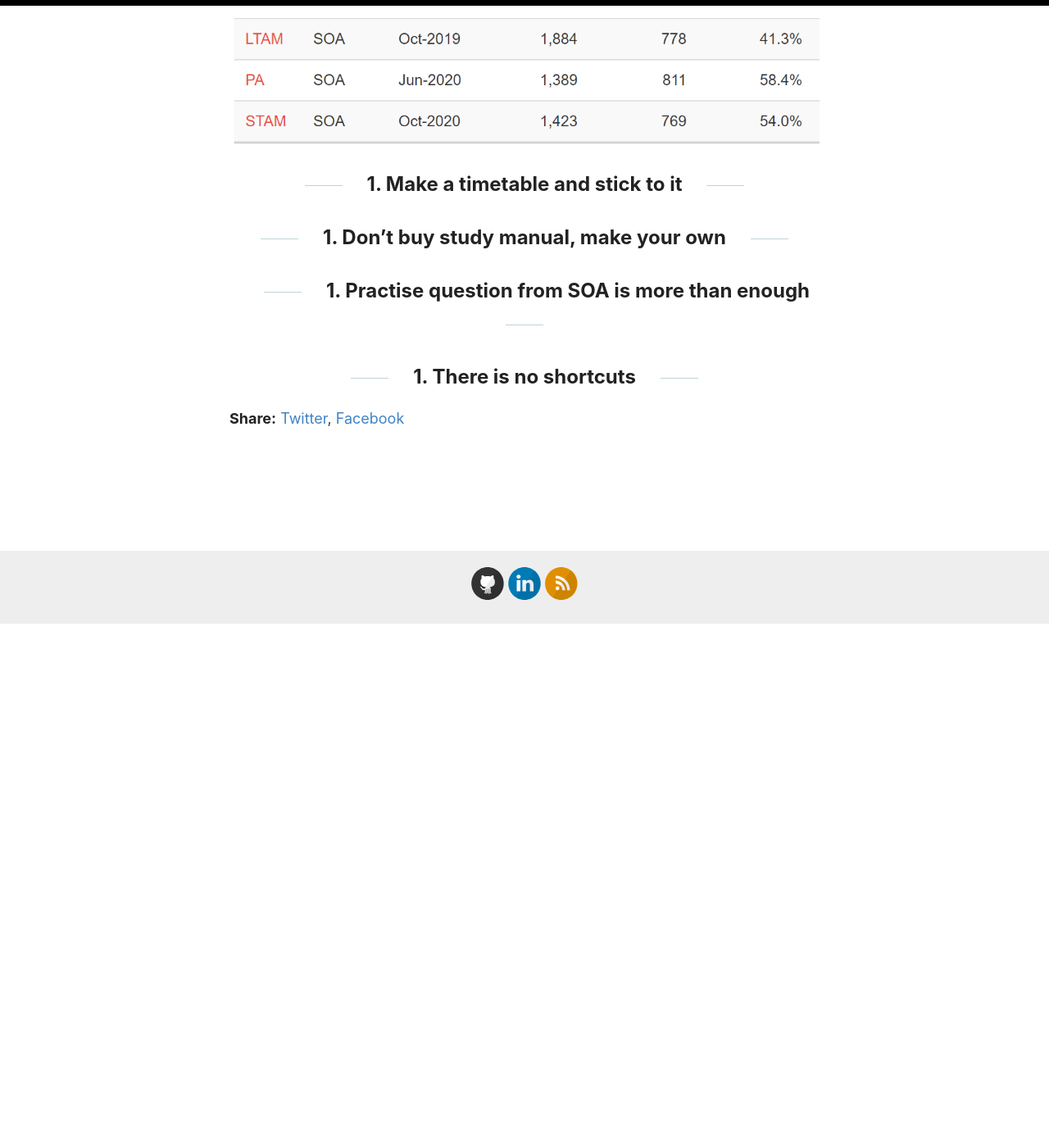
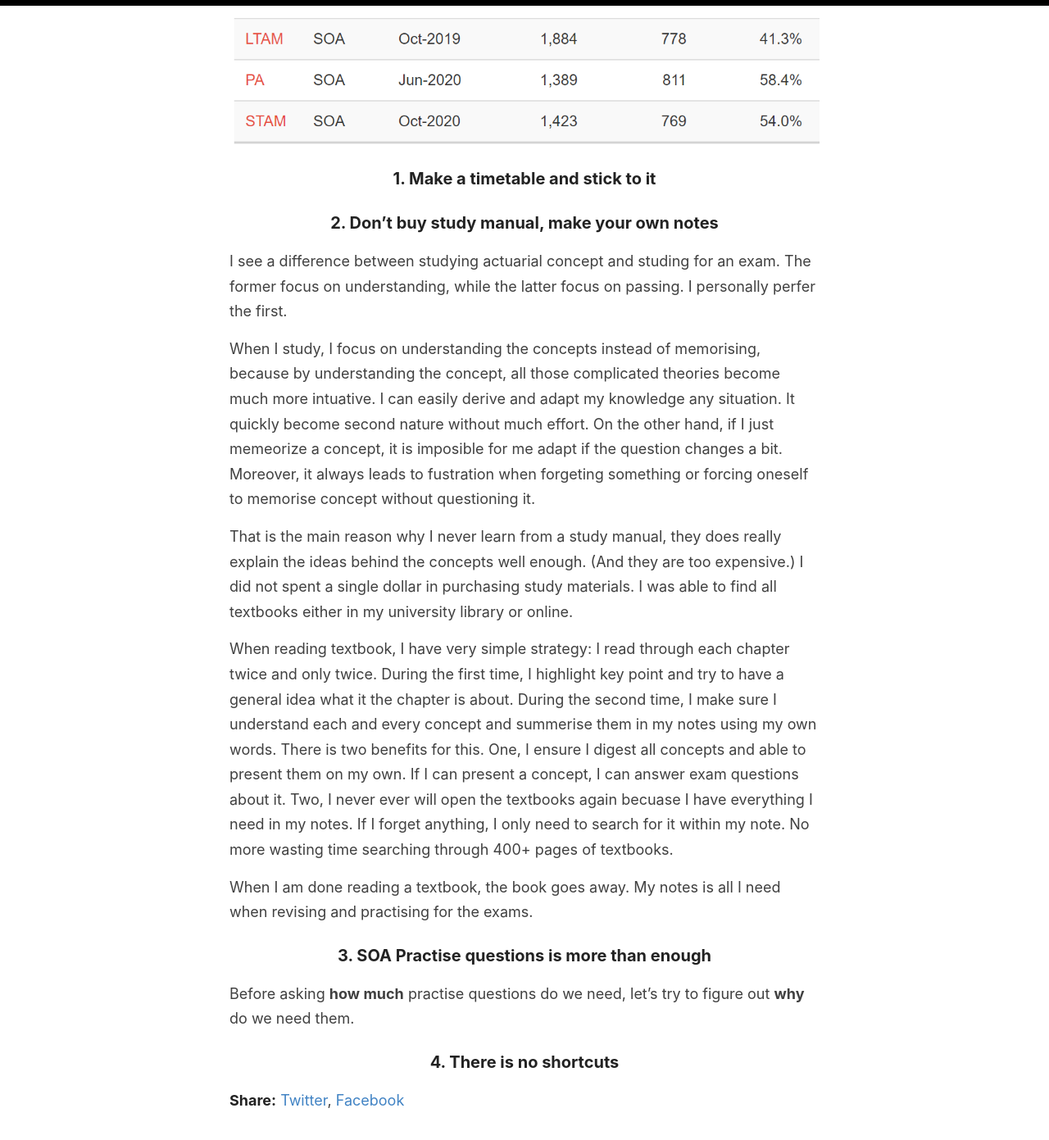
Before and after one commit to actuarialcat/actuarialcat.github.io, a Jekyll site: the page built from _posts/2020-12-24-How-to-pass-7-SOA.md, in a window 1280 px wide and 1400 px high, scrolled down 639 px. Shown: the top 1391 px of the window at 82% size. Built offline with Jekyll 4.4.1, drawn with Linux system fonts in a browser that asks for light colours.

Commit message:
Update how to pass

```diff
--- a/_posts/2020-12-24-How-to-pass-7-SOA.md
+++ b/_posts/2020-12-24-How-to-pass-7-SOA.md
@@ -3,21 +3,59 @@ layout: post
 title:  How I passed all 7 SOA actuarial preliminary exams in two and a half years
 date:   2020-12-24
 categories: [Actuarial, Exams]
+excerpt:
 ---
 
 ![alt text](/images/article_images/2020-12-24-How-to-pass-7-SOA/cover.png)
 
 
-## 1. Make a timetable and stick to it
 
 
 
-## 1. Don't buy study manual, make your own
+### 1. Make a timetable and stick to it
 
 
 
-## 1. Practise question from SOA is more than enough
+### 2. Don't buy study manual, make your own notes
+
+I see a difference between studying actuarial concept and studing for an exam.
+The former focus on understanding, while the latter focus on passing.
+I personally perfer the first.
+
+
+When I study, I focus on understanding the concepts instead of memorising, because by understanding the concept, all those complicated theories become much more intuative.
+I can easily derive and adapt my knowledge any situation. It quickly become second nature without much effort.
+On the other hand, if I just memeorize a concept, it is imposible for me adapt if the question changes a bit.
+Moreover, it always leads to fustration when forgeting something or forcing oneself to memorise concept without questioning it.
+
+
+That is the main reason why I never learn from a study manual, they does really explain the ideas behind the concepts well enough.
+(And they are too expensive.)
+I did not spent a single dollar in purchasing study materials.
+I was able to find all textbooks either in my university library or online.
+
+
+When reading textbook, I have very simple strategy: I read through each chapter twice and only twice.
+During the first time, I highlight key point and try to have a general idea what it the chapter is about.
+During the second time, I make sure I understand each and every concept and summerise them in my notes using my own words.
+There is two benefits for this.
+One, I ensure I digest all concepts and able to present them on my own. If I can present a concept, I can answer exam questions about it.
+Two, I never ever will open the textbooks again becuase I have everything I need in my notes.
+If I forget anything, I only need to search for it within my note. No more wasting time searching through 400+ pages of textbooks.
+
+
+When I am done reading a textbook, the book goes away. My notes is all I need when revising and practising for the exams.
+
+
+### 3. SOA Practise questions is more than enough
+
+Before asking **how much** practise questions do we need, let's try to figure out **why** do we need them.
 
 
 
-## 1. There is no shortcuts
+
+
+
+
+
+### 4. There is no shortcuts
```
Also changed, not shown: _posts/2020-12-10-Can-love-be-insured.md (+1 -0 lines).
